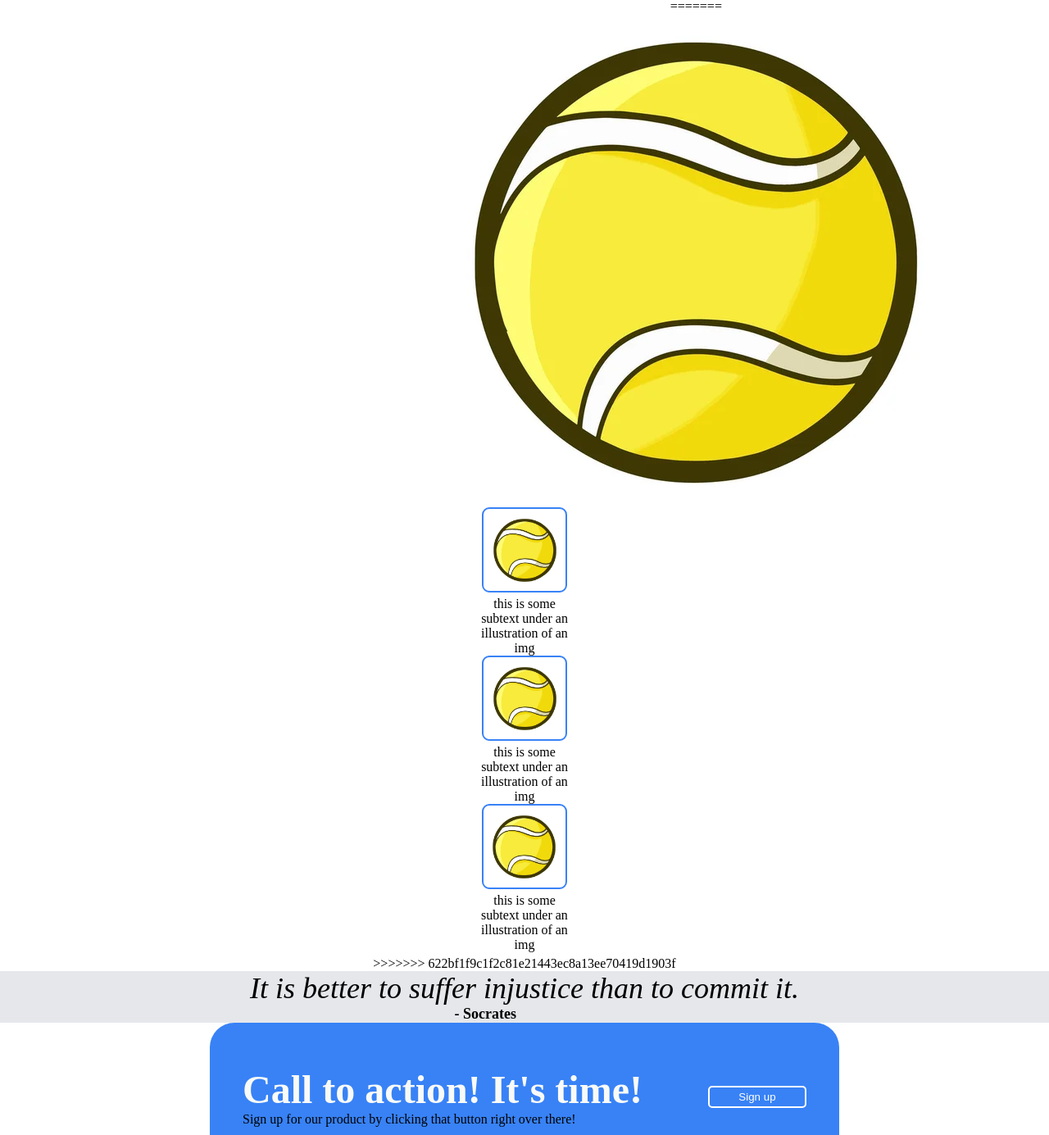
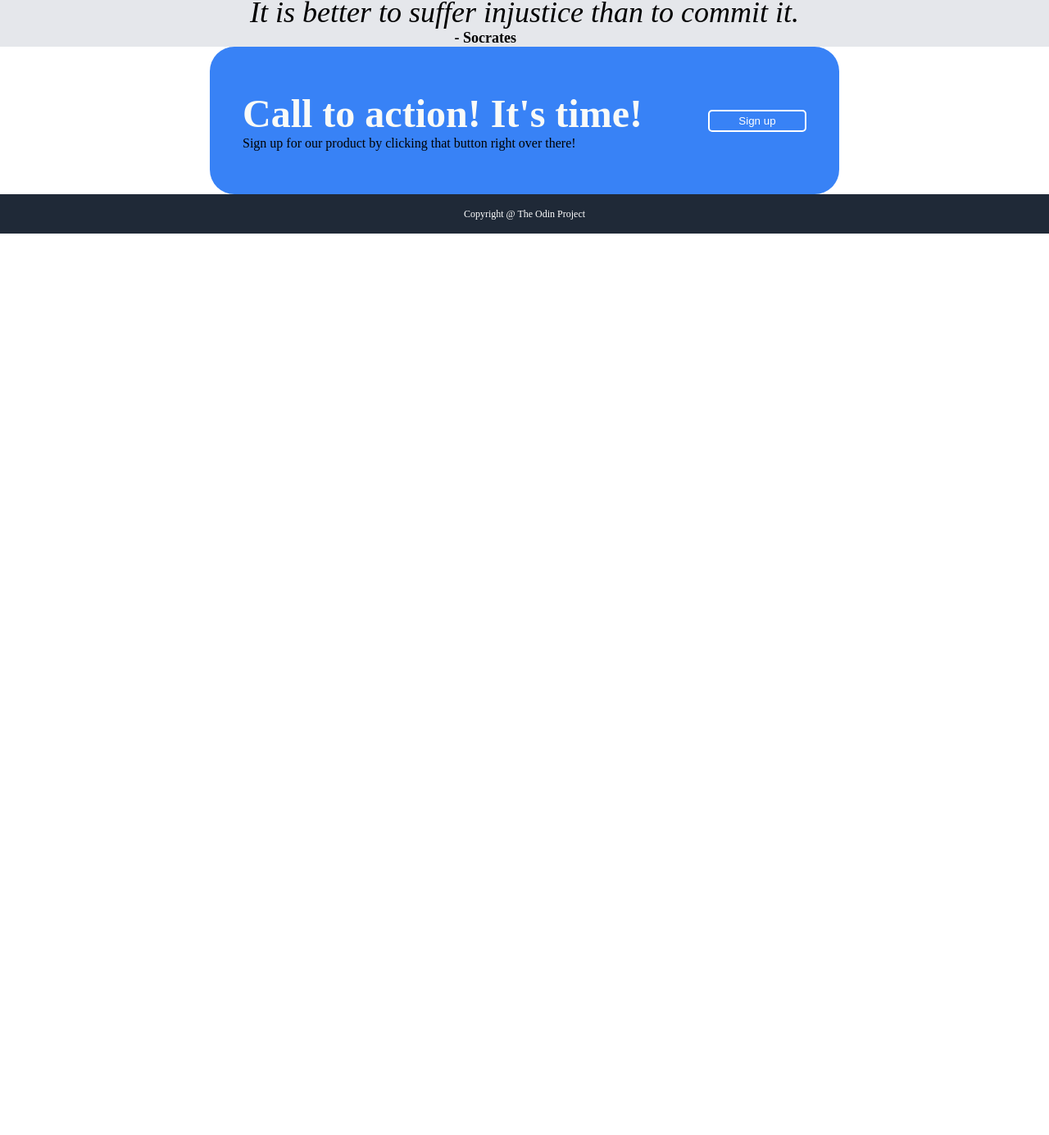
Before and after one commit to femi-anmly/project-landing-v2, a plain HTML site: page index.html in a window 1280 px wide. Shown: the part 615-2000 px from the top of the page at 82% size. After the commit the page ends 900 px from the top, so only its background shows below. Drawn offline with Linux system fonts and the light colour scheme; files whose address does not match are found by name.

Commit message:
Fix previous merging problems
Tried to fix the git problem through a
stackoverflow solution which caused a merging
problem despite the original problem being fixed.
This caused my code to have both old and current
code within the index file.

I removed all the old code and fixed any errors
that were found in the current.

```diff
--- a/index.html
+++ b/index.html
@@ -36,7 +36,6 @@
         <div class="information">
             <div class="subinfo">
                 <div class="roundedbox">
-<<<<<<< HEAD
                     <img src="img/australianopen.svg">
                 </div>
                 <div class="words">The Australian Open is the first Grand Slam of the Calendar Year and is played on hardcourt. </div>
@@ -58,29 +57,6 @@
                     <img src="img/usopen.jpg">
                 </div>
                 <div class="words">The US Open is the fourth and final Grand Slam of the calendar year and is played on hardcourt.</div>
-=======
-                    <img src="img/tennisball.jpg">
-                </div>
-                <div class="words">this is some subtext under an illustration of an img</div>
-            </div>
-            <div class="subinfo">
-                <div class="roundedbox">
-                    <img src="img/tennisball.jpg">
-                </div>
-                <div class="words">this is some subtext under an illustration of an img</div>
-            </div>
-            <div class="subinfo">
-                <div class="roundedbox">
-                    <img src="img/tennisball.jpg">
-                </div>
-                <div class="words">this is some subtext under an illustration of an img</div>
-            </div>
-            <div class="subinfo">
-                <div class="roundedbox">
-                    <img src="img/tennisball.jpg">
-                </div>
-                <div class="words">this is some subtext under an illustration of an img</div>
->>>>>>> 622bf1f9c1f2c81e21443ec8a13ee70419d1903f
             </div>
         </div>
     </div>
```
